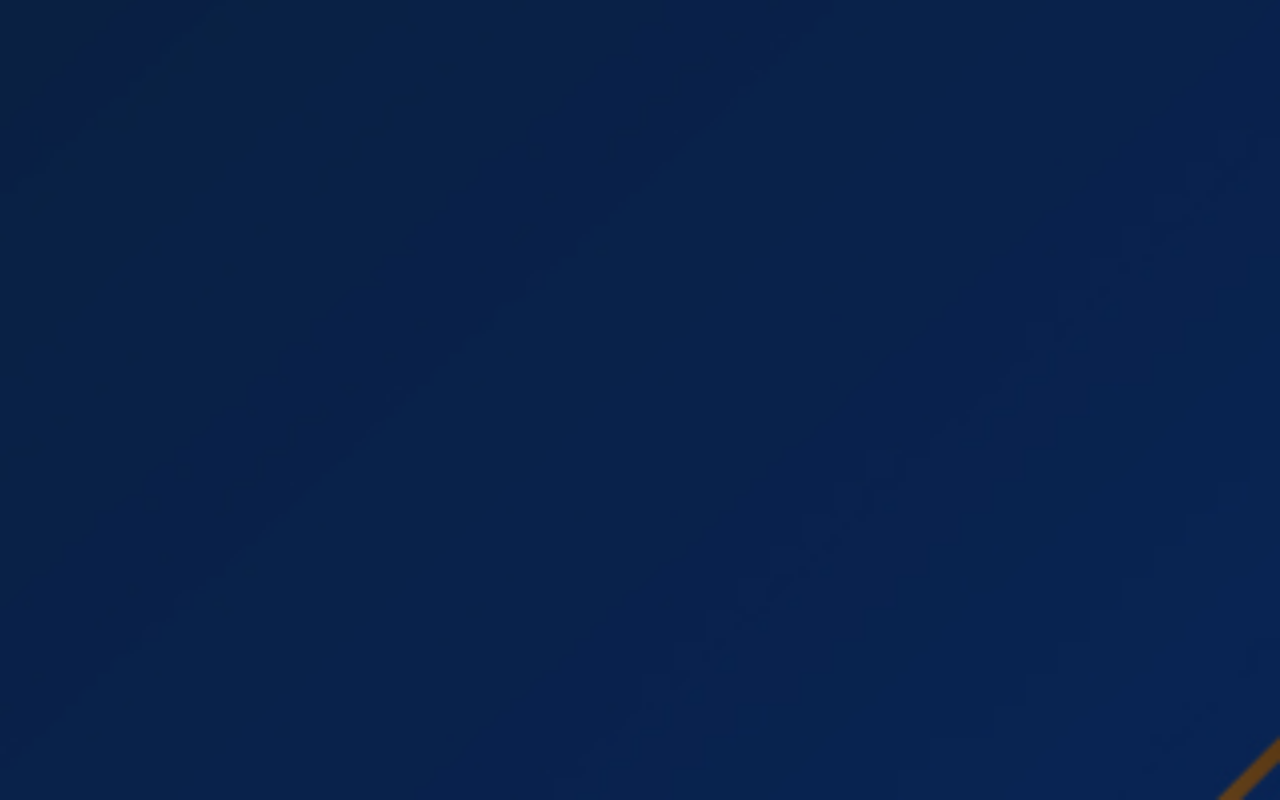
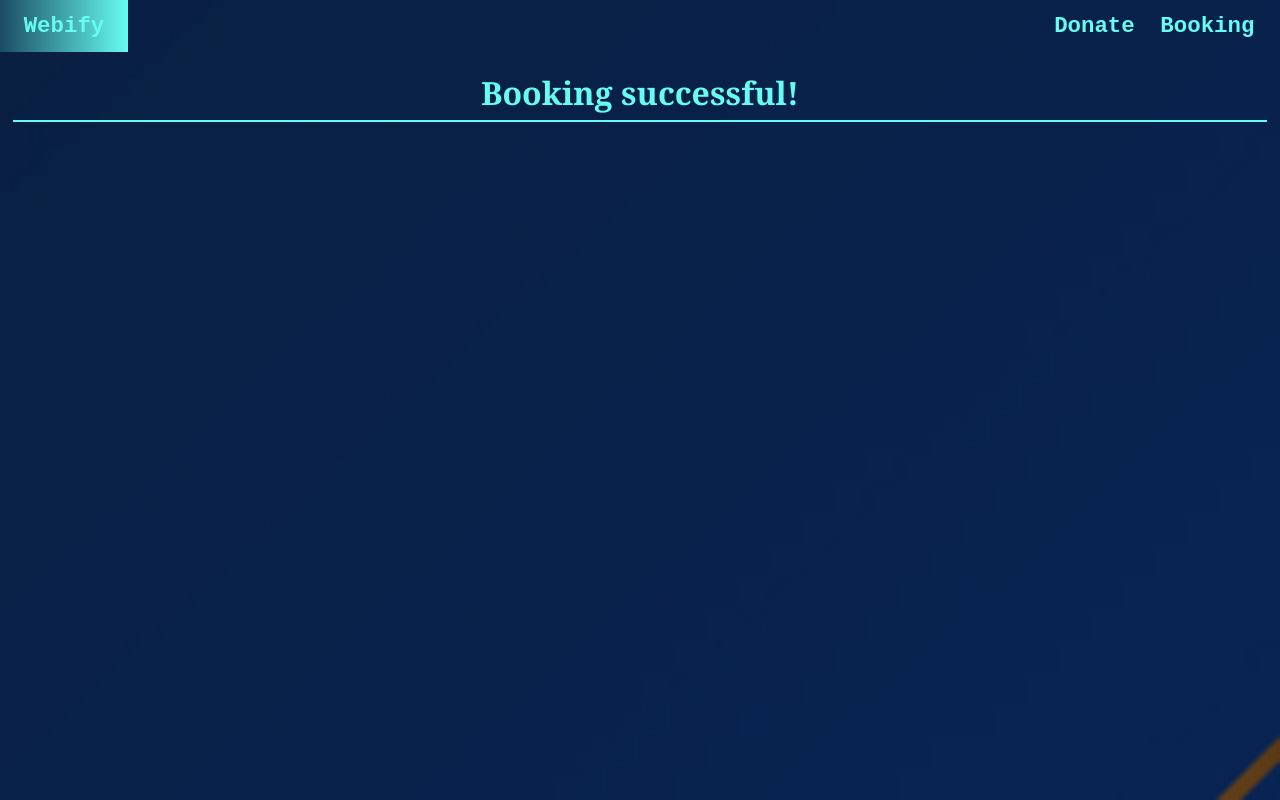
Before and after one commit to Siddhant-Baranwal/webify_frontend, a React (Create React App) app: page /bookresult/1 in a window 1280 px wide. Before the commit this address had no page. Built offline with nearby package versions, Linux system fonts and the light colour scheme; the HTML template or start-up script is replaced by a standard one.

Commit message:
booking success and failure page added

```diff
--- a/src/App.js
+++ b/src/App.js
@@ -5,6 +5,7 @@ import Step from "./Components/Step";
 import Demo from "./Components/Demo";
 import Donate from "./Components/Donate";
 import Success from "./Components/Success";
+import Booksuccess from "./Components/Booksuccess";
 
 function App() {
   return (
@@ -15,6 +16,7 @@ function App() {
           <Route exact path="/step/:id" element={<Step />}></Route>
           <Route exact path="/demo" element={<Demo />}></Route>
           <Route exact path="/donate" element={<Donate />}></Route>
+          <Route exact path="/bookresult/:check" element={<Booksuccess/>}></Route>
           <Route path="/paymentsuccess/:text" element={<Success />}></Route>
         </Routes>
       </Router>
--- /dev/null
+++ b/src/Components/Booksuccess.js
@@ -0,0 +1,18 @@
+import React from 'react'
+import Navbar from './Navbar'
+import { useParams } from 'react-router-dom'
+
+const Booksuccess = () => {
+  let {check} = useParams();
+  console.log(check)
+  console.log(typeof check)
+  return (
+    <div>
+
+      {check==='1' && <Navbar title = "Booking successful!"/>}
+      {check==='0' && <Navbar title = "Some error occurred!"/>}
+    </div>
+  )
+}
+
+export default Booksuccess
--- a/src/Components/Demo.js
+++ b/src/Components/Demo.js
@@ -1,9 +1,11 @@
 import React, { useEffect, useState } from 'react';
 import Navbar from './Navbar';
 import axios from 'axios';
+import { useNavigate } from 'react-router-dom';
 
 const Demo = () => {
   const BACKEND_URL = "https://webify-backend-hnli.onrender.com";
+  const navigate = useNavigate();
   const [nam, setNam] = useState("");
   const [phone, setPhone] = useState("");
   const changeHandler = (e) => {
@@ -21,16 +23,21 @@ const Demo = () => {
   useEffect(() => {
     console.log(phone);
   }, [phone]);
-  const submitHandler = (event) => {
+  const submitHandler = async (event) => {
     event.preventDefault();
     const name = event.target.name.value;
     const phone = event.target.phone.value;
-    axios.post(`${BACKEND_URL}/demo`, {
+    await axios.post(`${BACKEND_URL}/demo`, {
       name, phone
     })
     .then((response) => {
       event.target.reset();
-      console.log(response);
+      if(response.data.success===true){
+        navigate('/bookresult/1');
+      }
+      else{
+        navigate('/bookresult/0');
+      }
     })
     .catch((error) => {
       console.log(error);
```
